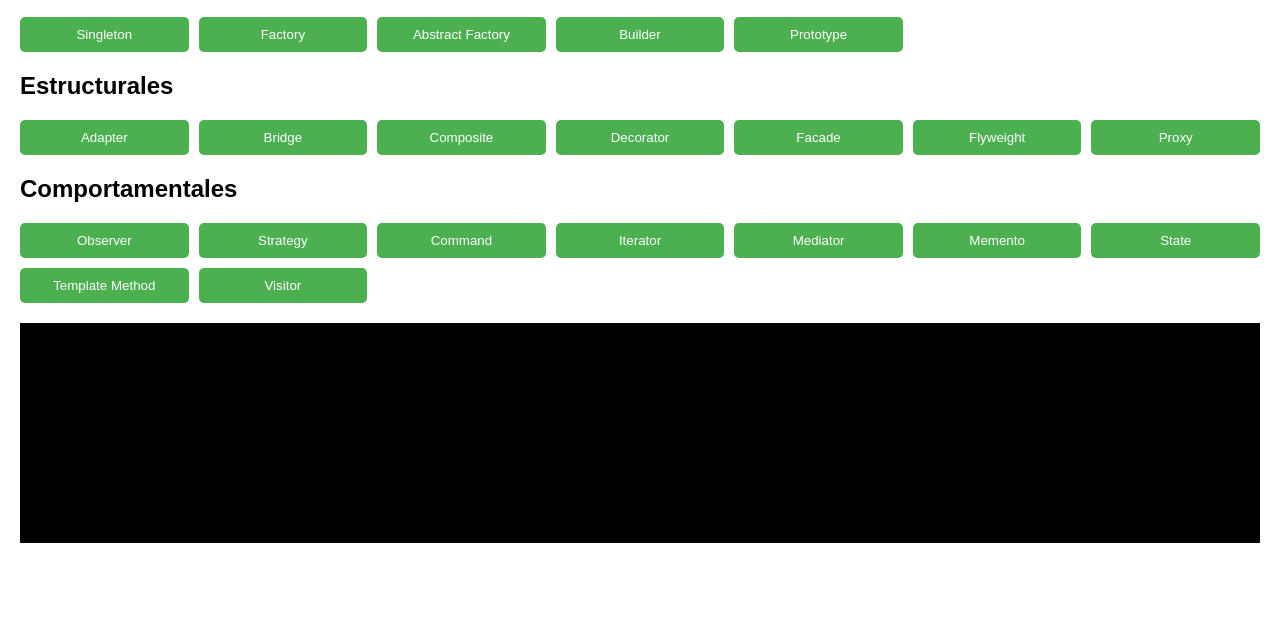
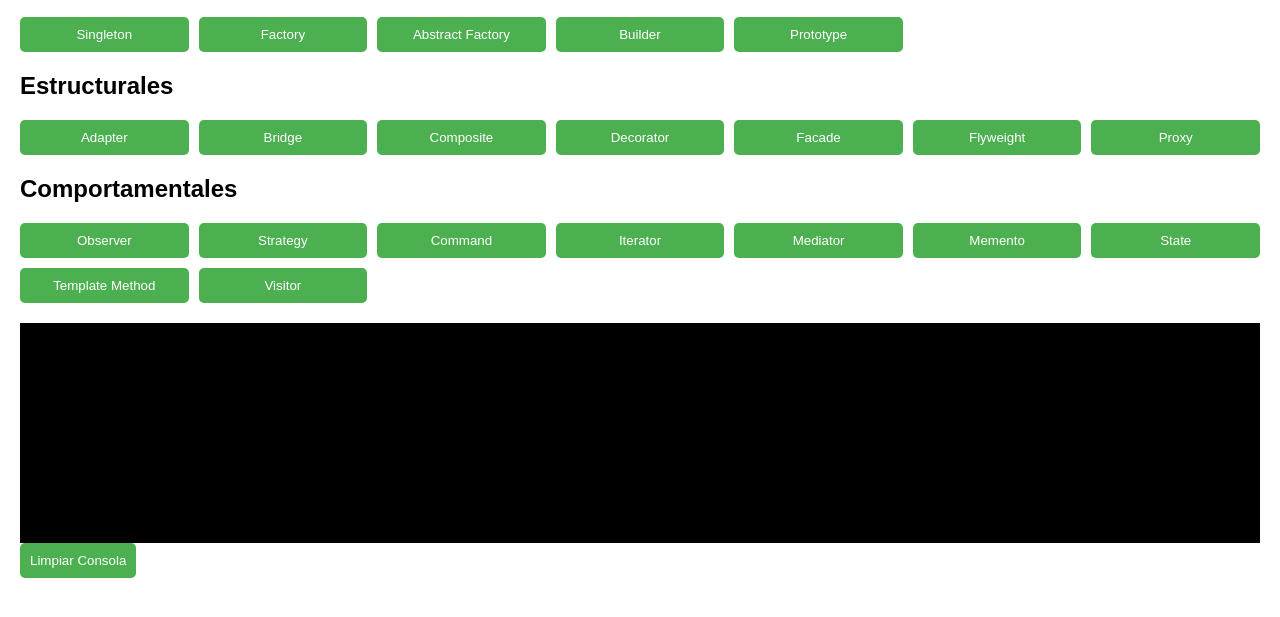
Before and after one commit to EngineeringSebastian-s/DesignPatterns, a plain HTML site: page index.html in a window 1280 px wide. Shown: the part 111-728 px from the top of the page. Drawn offline with Linux system fonts and the light colour scheme.

Commit message:
implement clear

```diff
--- a/index.html
+++ b/index.html
@@ -1,5 +1,6 @@
 <!DOCTYPE html>
 <html lang="es">
+
 <head>
     <meta charset="UTF-8">
     <meta name="viewport" content="width=device-width, initial-scale=1.0">
@@ -9,6 +10,7 @@
             font-family: Arial, sans-serif;
             margin: 20px;
         }
+
         .console {
             background: #000;
             color: #0f0;
@@ -18,14 +20,17 @@
             white-space: pre;
             margin-top: 20px;
         }
+
         .pattern-category {
             margin-bottom: 20px;
         }
+
         .button-grid {
             display: grid;
             grid-template-columns: repeat(auto-fill, minmax(150px, 1fr));
             gap: 10px;
         }
+
         button {
             padding: 10px;
             background: #4CAF50;
@@ -34,6 +39,7 @@
             border-radius: 5px;
             cursor: pointer;
         }
+
         button:hover {
             background: #45a049;
         }
@@ -60,6 +66,7 @@
     <script src="./js/Template.js"></script>
     <script src="./js/Visitor.js"></script>
 </head>
+
 <body>
     <h1>Patrones de Diseño en JavaScript</h1>
 
@@ -103,6 +110,7 @@
     </div>
 
     <div class="console" id="console"></div>
+    <button onclick="clearConsole()">Limpiar Consola</button>
 
     <script>
         function updateConsole(message) {
@@ -111,9 +119,15 @@
             consoleDiv.scrollTop = consoleDiv.scrollHeight;
         }
 
-        console.log = function(message) {
+        function clearConsole() {
+            const consoleDiv = document.getElementById('console');
+            consoleDiv.textContent = '';
+        }
+
+        console.log = function (message) {
             updateConsole(message);
         };
     </script>
 </body>
+
 </html>
```
Lines whose indentation alone changed are shown as unchanged.
